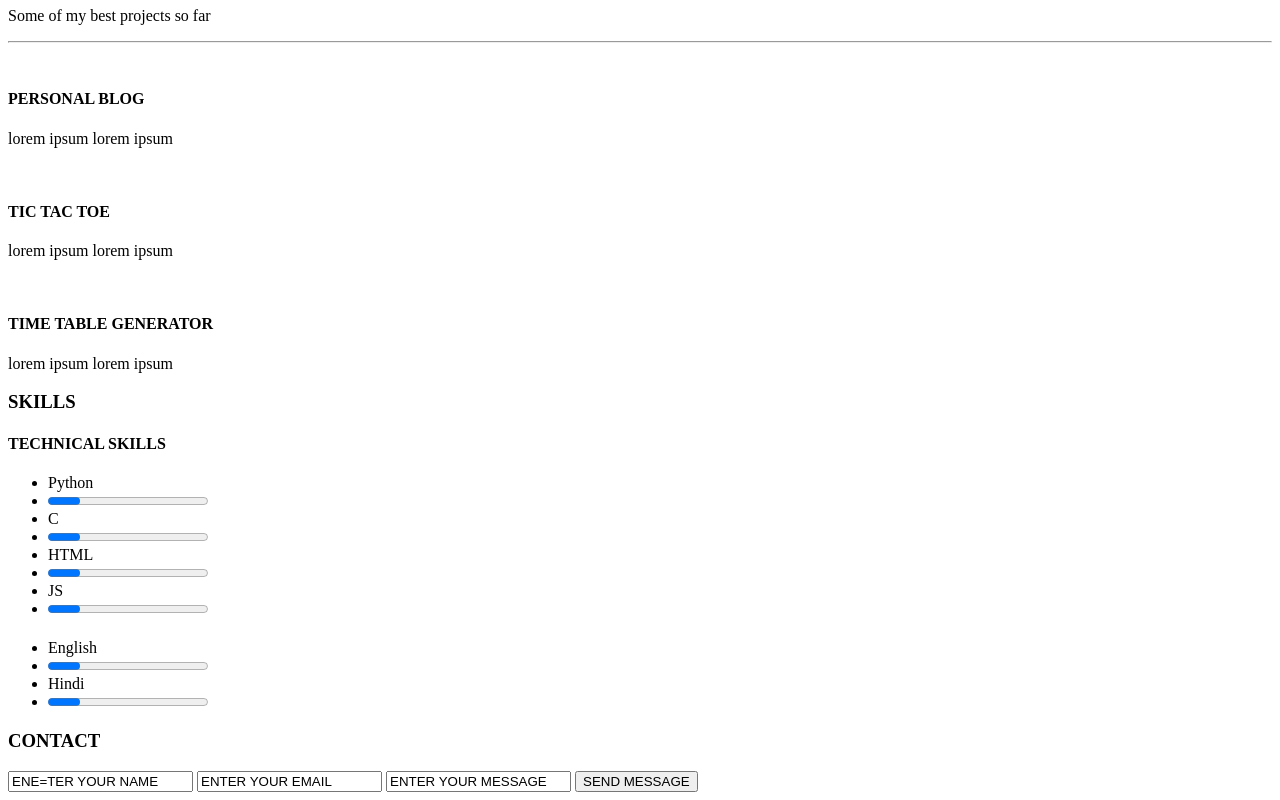
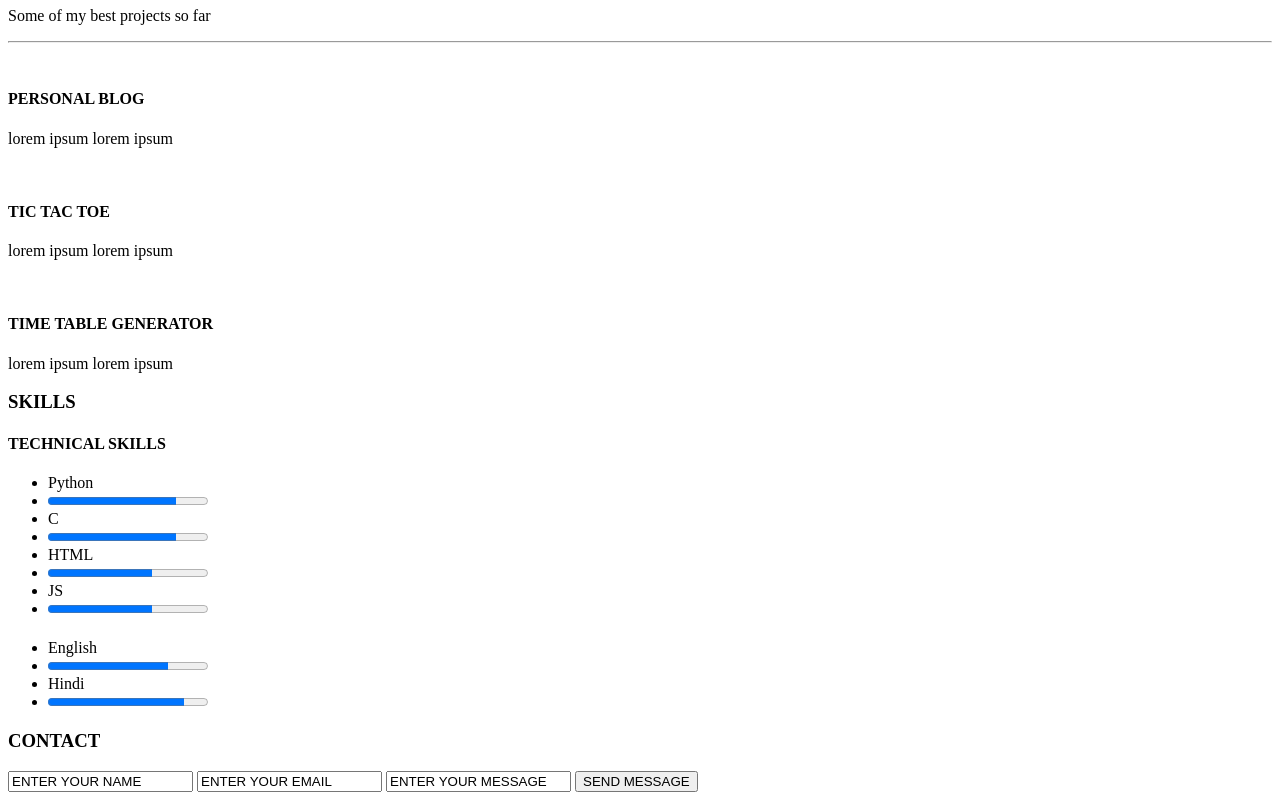
Before and after one commit to Manash2712/Prograds, a plain HTML site: page pr1.html in a window 1280 px wide. Shown: the part 643-1443 px from the top of the page. Drawn offline with Linux system fonts and the light colour scheme.

Commit message:
pr1.html

```diff
--- a/pr1.html
+++ b/pr1.html
@@ -66,29 +66,29 @@
         <ul>
           <li>Python</li>
           <li>
-            <progress></progress>
+            <progress value="80" max="100"></progress>
           </li>
           <li>C</li>
-          <li><progress></progress></li>
+          <li><progress value="80" max="100">25%</progress></li>
           <li>HTML</li>
-          <li><progress></progress></li>
+          <li><progress value="65" max="100">25%</progress></li>
           <li>JS</li>
-          <li><progress></progress></li>
+          <li><progress value="65" max="100">25%</progress></li>
         </ul>
       </div>
       <h4></h4>
       <ul>
         <li>English</li>
-        <li><progress></progress></li>
+        <li><progress value="75" max="100">25%</progress></li>
         <li>Hindi</li>
-        <li><progress></progress></li>
+        <li><progress value="85" max="100">25%</progress></li>
       </ul>
       <div></div>
     </section>
     <footer>
       <h3>CONTACT</h3>
       <form action="#">
-        <input type="text" value="ENE=TER YOUR NAME" />
+        <input type="text" value="ENTER YOUR NAME" />
         <input type="text" value="ENTER YOUR EMAIL" />
         <input type="text" value="ENTER YOUR MESSAGE" />
         <input type="submit" value="SEND MESSAGE" />
```
